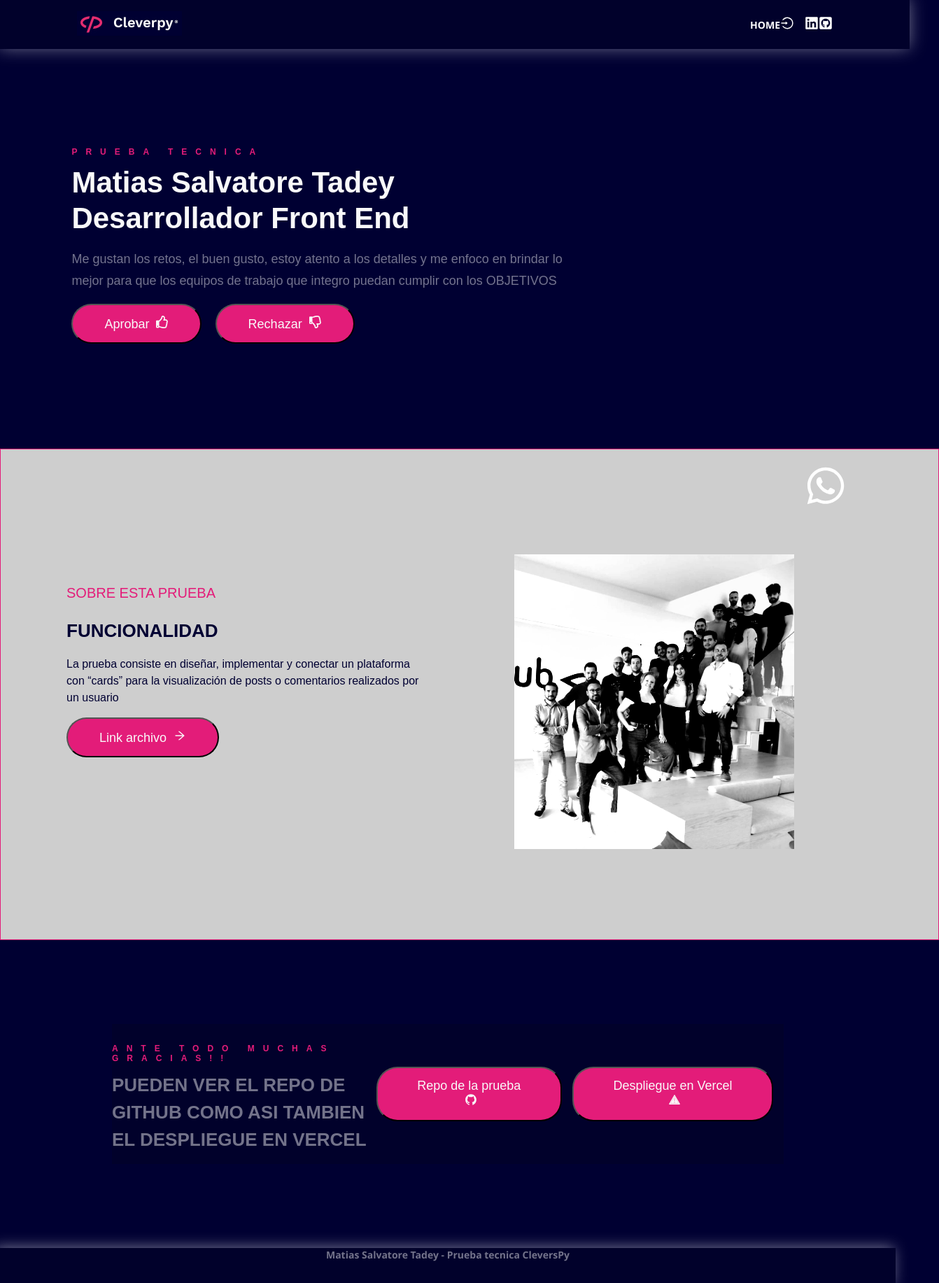
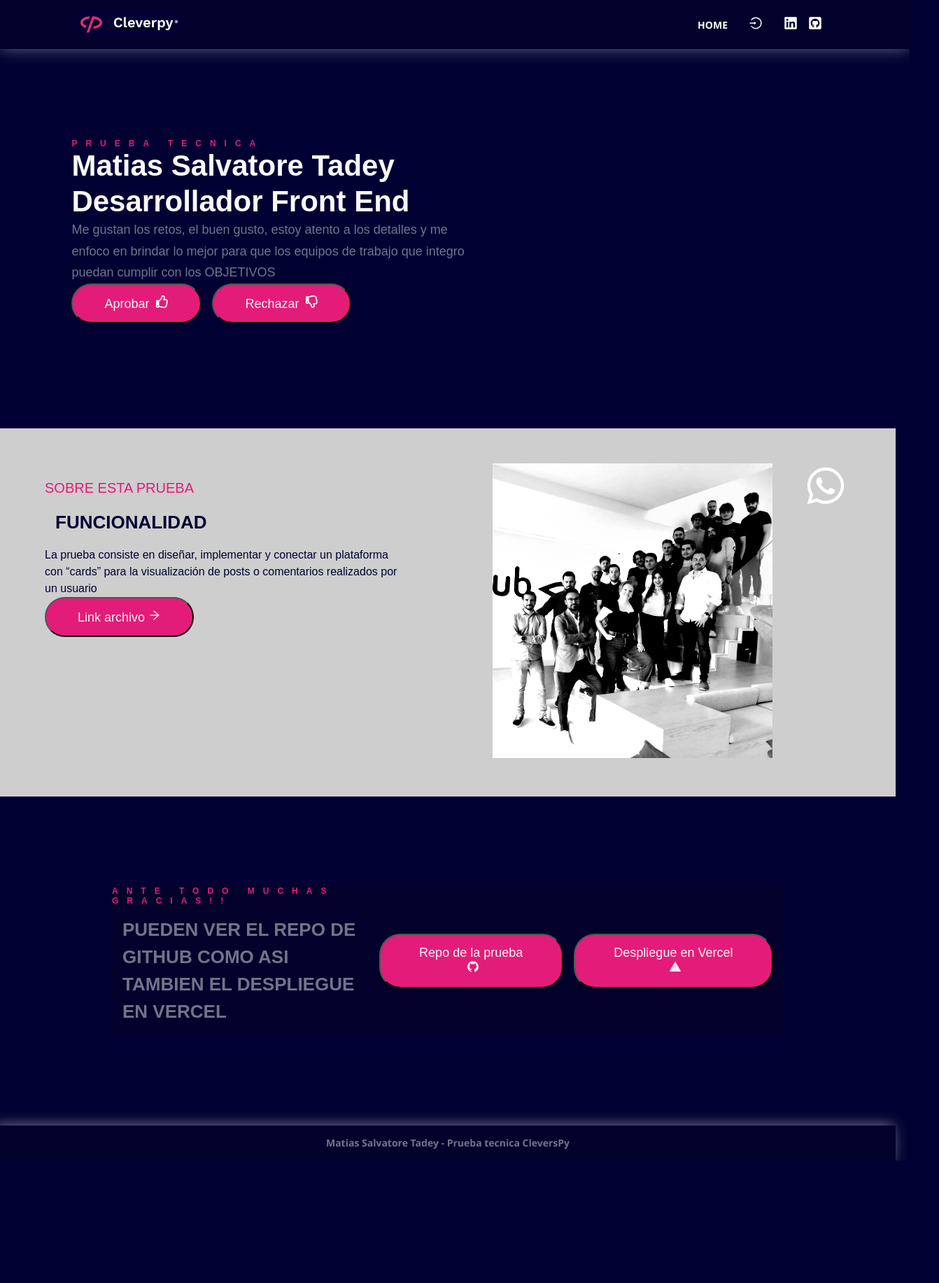
Before and after one commit to msalvatore82/prueba-tecnica, a React (Create React App) app: page / in a window 1280 px wide. Shown: the whole page at 70% size, 1342 px wide, since content can reach past the window. After the commit the page ends 1658 px from the top, so only its background shows below. Built offline with nearby package versions, Linux system fonts and the light colour scheme.

Commit message:
styles responsive

```diff
--- a/src/App.scss
+++ b/src/App.scss
@@ -3,14 +3,13 @@ body{
   background-color: #000032;
 }
 .btn-flotante {
-	font-size: 60px; /* Cambiar el tamaño de la tipografia */
-	color: #ffffff; /* Color del texto */
+	font-size: 60px;
+	color: #ffffff;
 	padding: 18px 30px;
 	position: fixed;
 	bottom: 40px;
 	right: 40px;
 	transition: all 300ms ease 0ms;
-	z-index: 99;
 }
 .btn-flotante:hover {
 	transform: translateY(-7px);
--- a/src/components/Footer/Footer.scss
+++ b/src/components/Footer/Footer.scss
@@ -1,9 +1,12 @@
 @import "color";
 
 .footer {
-  text-align: center;
-   bottom: 0;
-   background: #ccc;
+  display: flex;
+  width: 100%;
+  justify-content: center;
+  align-items: center;
+  bottom: 0;
+  background: #ccc;
   background-color: $secundary;
   color: white;
   font-weight: 700;
@@ -14,7 +17,9 @@
   -moz-box-shadow: -5px 1px 20px 2px rgba(255, 255, 255, 0.46);
 
   .text-footer {
+    display: flex;
     color: $fontsecundary;
     cursor: pointer;
+    justify-content: center;
   }
 }
--- a/src/components/Friends/Friend/Friend.scss
+++ b/src/components/Friends/Friend/Friend.scss
@@ -72,7 +72,7 @@
   .text-name-friend {
     color: #525252;
     font-family: "Work Sans", Sans-serif;
-    font-size: 20px;
+    font-size: 19px;
     font-weight: 600;
   }
 
@@ -84,12 +84,16 @@
     line-height: 1.4em;
   }
 
+
+
+
   .card-friend:hover {
     cursor: pointer;
     background-color: white;
     -webkit-transition: all 0.3s;
     -o-transition: all 0.3s;
     transition: all 0.3s;
+    color: black;
 
     .avatar-friends:hover {
       background-color: $primary;
--- a/src/components/Header/Header.jsx
+++ b/src/components/Header/Header.jsx
@@ -1,9 +1,5 @@
-/* eslint-disable jsx-a11y/anchor-has-content */
 import { Link, useNavigate } from "react-router-dom";
-// import { useDispatch, useSelector } from "react-redux";
-// import { logout } from "../../features/auth/authSlice";
 import "./Header.scss";
-import { useState } from "react";
 import { FaGithubSquare, FaLinkedin } from "react-icons/fa";
 import { AiOutlineLogout, AiOutlineLogin } from "react-icons/ai";
 import logo from "../../Assets/Cleverpy.jpg";
--- a/src/components/Header/Header.scss
+++ b/src/components/Header/Header.scss
@@ -12,7 +12,6 @@ nav {
   background-color: $secundary;
   color: white;
   font-weight: 900;
-
   height: 50px;
   font-size: 14px;
   box-shadow: -1px -2px 25px 0px rgba(255, 255, 255, 0.46);
@@ -30,6 +29,7 @@ nav {
 .git-ico {
   margin: auto;
   font-size: 20px;
+  margin: 15px;
 }
 
 .in-ico {
@@ -42,12 +42,17 @@ nav div {
   justify-content: space-around;
   margin-left: 15px;
   align-items: center;
+
 }
 
 .text-nav {
   color: white;
   cursor: pointer;
+  gap: 5px;
+}
 
+span{
+  margin: 15px;
 }
 .ico-nav-logout {
   color: white;
--- a/src/components/Home/Home.jsx
+++ b/src/components/Home/Home.jsx
@@ -16,28 +16,25 @@ function Home() {
     <>
       <div className="home">
         <p className="pretitle">PRUEBA TECNICA</p>
-        <span className="title">
-          Matias Salvatore Tadey Desarrollador Front End
-        </span>
+        <p className="title">Matias Salvatore Tadey Desarrollador Front End
+        </p>
         <p className="text-home">
           Me gustan los retos, el buen gusto, estoy atento a los detalles y me
           enfoco en brindar lo mejor para que los equipos de trabajo que integro
-          puedan cumplir con los OBJETIVOS{" "}
+          puedan cumplir con los OBJETIVOS
         </p>
         <a href="mailto:salvatoretadey.matias@gmail.com">
-          {" "}
           <button className="button-accept">
-            Aprobar <FaRegThumbsUp style={{ marginLeft: 5, fontSize: 18 }} />{" "}
-          </button>{" "}
+            Aprobar <FaRegThumbsUp style={{ marginLeft: 5, fontSize: 18 }} />
+          </button>
         </a>
         <a
           href="https://media.tenor.com/aJS-RwwJUxUAAAAC/puss-in-boots-please.gif"
           target="_blank"
           rel="noopener noreferrer"
         >
-          {" "}
           <button className="button-discard">
-            Rechazar <FaRegThumbsDown style={{ marginLeft: 5, fontSize: 18 }} />{" "}
+            Rechazar <FaRegThumbsDown style={{ marginLeft: 5, fontSize: 18 }} />
           </button>
         </a>
       </div>
@@ -52,8 +49,8 @@ function Home() {
           </p>
           <a href="https://drive.google.com/file/d/1RwR5TdMTnjyFssQUP1PmiFcaK_KEAR94/view?usp=sharing" target="_blank" rel="noopener noreferrer">
             <button className="button-test">
-              Link archivo{" "}
-              <AiOutlineArrowRight style={{ marginLeft: 5, fontSize: 18 }} />{" "}
+              Link archivo
+              <AiOutlineArrowRight style={{ marginLeft: 5, fontSize: 18 }} />
             </button>
           </a>
         </div>
@@ -72,14 +69,14 @@ function Home() {
         <div className="pre-footer-button">
           <a href="https://github.com/msalvatore82/prueba-tecnica.git" target="_blank" rel="noopener noreferrer">
             <button className="button-pre-footer">
-              Repo de la prueba{" "}
-              <AiOutlineGithub style={{ marginLeft: 5, fontSize: 18 }} />{" "}
+              Repo de la prueba
+              <AiOutlineGithub style={{ marginLeft: 5, fontSize: 18 }} />
             </button>
           </a>
           <a href="mailto:salvatoretadey.matias@gmail.com">
             <button className="button-pre-footer">
-              Despliegue en Vercel{" "}
-              <AiTwotoneWarning style={{ marginLeft: 5, fontSize: 18 }} />{" "}
+              Despliegue en Vercel
+              <AiTwotoneWarning style={{ marginLeft: 5, fontSize: 18 }} />
             </button>
           </a>
         </div>
--- a/src/components/Home/Home.scss
+++ b/src/components/Home/Home.scss
@@ -3,11 +3,10 @@
 .home {
   width: 100%;
   height: 100%;
-  align-content: center;
   margin-top: 10%;
   text-align: start;
   margin-left: 8%;
-  width: 55%;
+  width: 45%;
 
   .pretitle {
     color: #e31c79;
@@ -26,7 +25,6 @@
     font-size: 42px;
     font-weight: 700;
     line-height: 1.2em;
-    text-transform: none;
   }
 
   .text-home {
@@ -96,21 +94,18 @@
   font-weight: 500;
 }
 
-div .sub-home {
+.sub-home {
   display: flex;
   flex-direction: row;
   justify-content: center;
-  padding: 100px 30px 100px 30px;
-  border: #e31c79 1px solid;
   background-color: rgb(206, 206, 206);
   width: 100%;
-  height: 500px;
+  height: 10%;
   margin-top: 150px;
 
   .text-subhome {
     margin-top: 70px;
     margin-bottom: 50px;
-    padding: 0% 0% 0% 0%;
     margin-right: 10%;
     width: 40%;
   }
@@ -118,7 +113,6 @@ div .sub-home {
   .img-subhome {
     margin-top: 50px;
     margin-bottom: 50px;
-    padding: 0% 0% 0% 0%;
     width: 40%;
   }
 
@@ -178,15 +172,14 @@ div .sub-home {
   justify-content: center;
   align-items: center;
   margin: auto;
-  margin-top: 15vh;
-  margin-bottom: 15vh;
+  margin-top: 10%;
+  margin-bottom: 10%;
   width: 75%;
-  height: 200px;
-    background-color:#01012B;
-    // background-color:#ffffff;
+  height: 8%;
+  background-color: #01012b;
 
-    .pre-footer-subtitle{
-      color: #E31C79;
+  .pre-footer-subtitle {
+    color: #e31c79;
     font-family: "Work Sans", Sans-serif;
     font-size: 12px;
     font-weight: 800;
@@ -194,7 +187,7 @@ div .sub-home {
     letter-spacing: 12px;
   }
 
-.pre-footer-title{
+  .pre-footer-title {
     font-family: "Work Sans", Sans-serif;
     font-style: normal;
     font-weight: 800;
@@ -203,21 +196,27 @@ div .sub-home {
     display: flex;
     align-items: center;
     color: $fontsecundary;
-
   }
 
-.pre-footer-text{
+  .pre-footer-text {
     display: flex;
     flex-direction: column;
     width: 40%;
     margin: 0;
   }
 
-.pre-footer-button{
+  .pre-footer-button {
     display: flex;
     flex-direction: row;
     margin: 0;
   }
+}
 
+@media only screen and (max-width: 390px) {
+  .pre-footer-title {
+
+    font-weight: 800;
+    font-size: 16px;
+  }
 
   }
--- a/src/components/Posts/Post/Post.scss
+++ b/src/components/Posts/Post/Post.scss
@@ -28,8 +28,8 @@
     align-self: flex-end;
     justify-content: flex-end;
     align-items: flex-end;
-    width: 12rem;
-    height: 3rem;
+    width: 70%;
+    height: 20%;
     background: $buttons;
     color: white;
     font-weight: 500;
@@ -78,3 +78,11 @@
     text-align: center;
   }
 }
+
+
+@media screen and (max-width: 500px) {
+  .button-delete {
+
+    font-size: 8px;
+  }
+}
--- a/src/index.scss
+++ b/src/index.scss
@@ -1,11 +1,15 @@
+*{
+  margin: 0;
+  padding: 0;
+}
 body {
-  margin: 0;
+
   font-family:  "Segoe UI", "Roboto", "Oxygen",
     "Ubuntu", "Cantarell", "Fira Sans", "Droid Sans", "Helvetica Neue",
     sans-serif;
   -webkit-font-smoothing: antialiased;
   -moz-osx-font-smoothing: grayscale;
-  min-height: 100vh;
+
 }
 
 code {
--- a/src/index.tsx
+++ b/src/index.tsx
@@ -17,7 +17,4 @@ root.render(
   </React.StrictMode>
 );
 
-// If you want to start measuring performance in your app, pass a function
-// to log results (for example: reportWebVitals(console.log))
-// or send to an analytics endpoint. Learn more: https://bit.ly/CRA-vitals
 reportWebVitals();
```
Also changed, not shown: src/logo.svg (deleted). Lines whose indentation alone changed are shown as unchanged.
